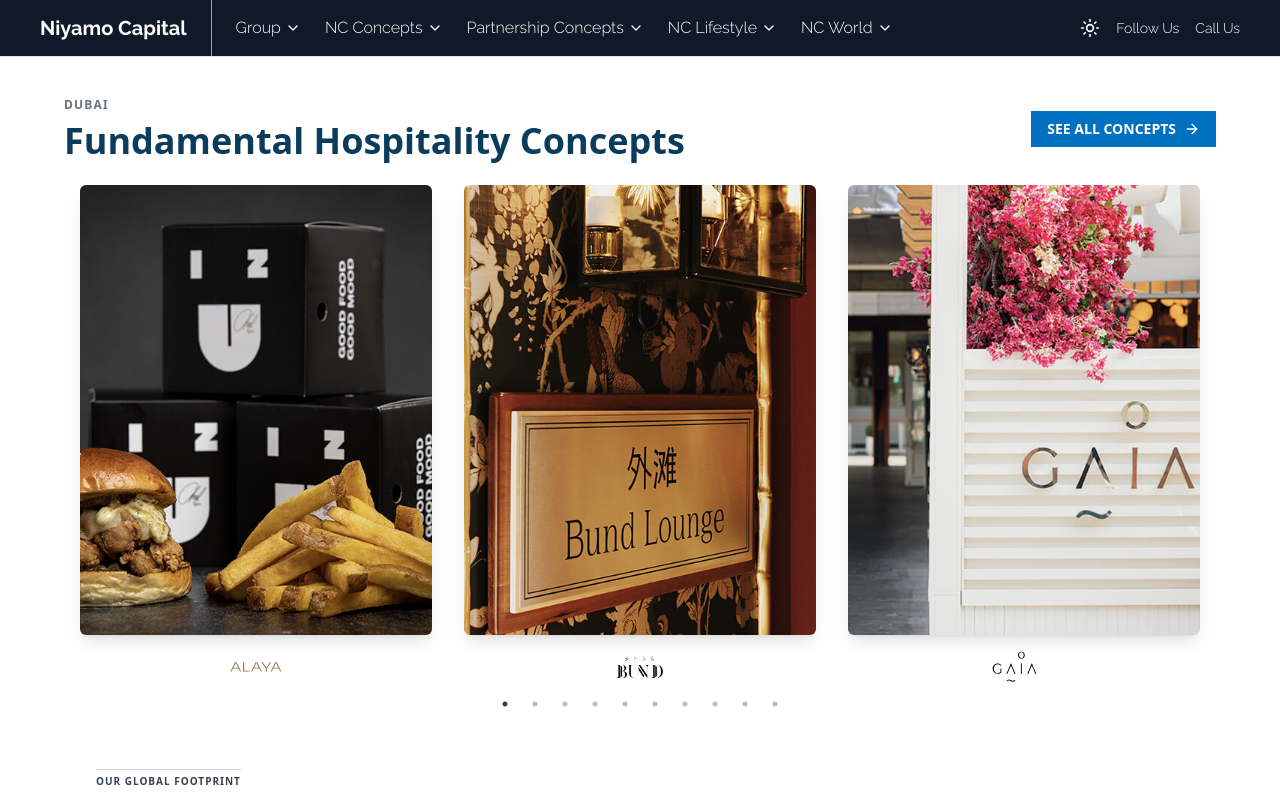
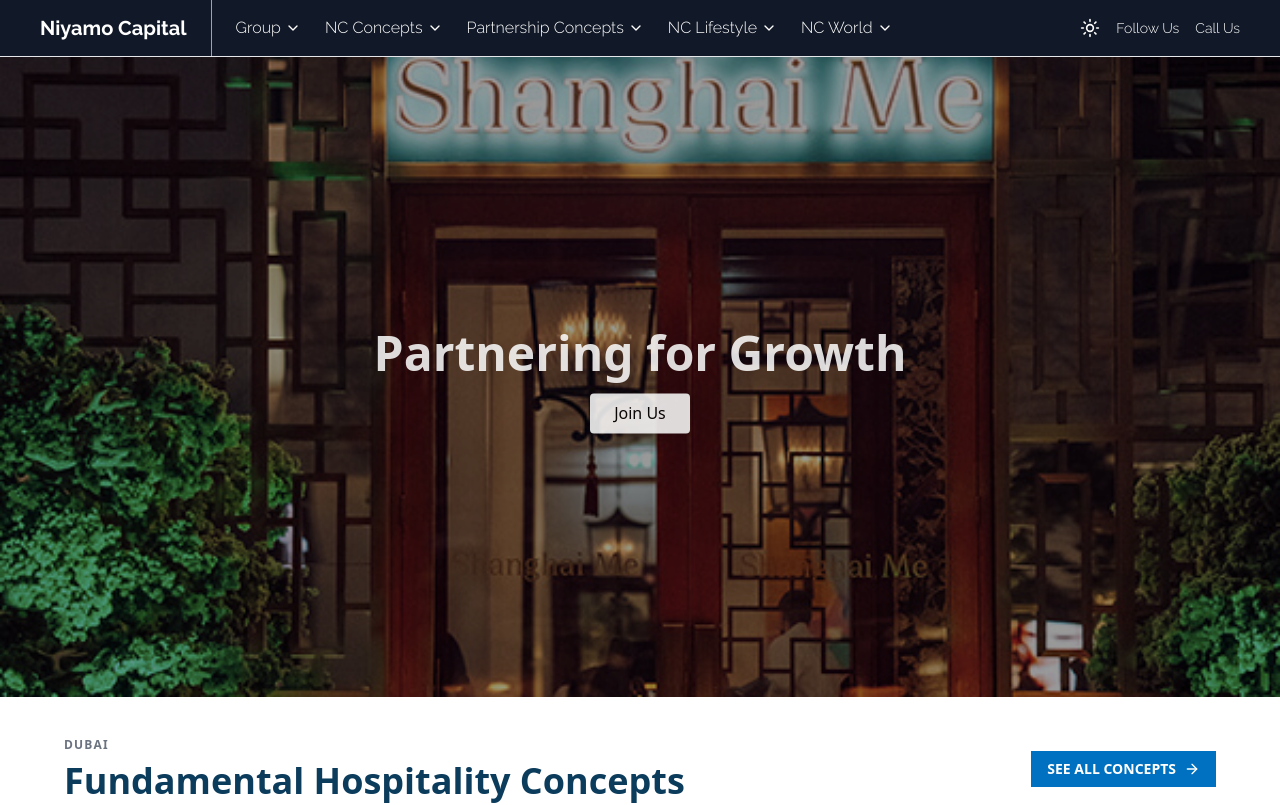
Before and after one commit to Chandan2812/Niyamo, a React (Vite) app: page / in a window 1280 px wide. Shown: the top 805 px of the page. Built offline with nearby package versions, Linux system fonts and the light colour scheme.

Commit message:
first commit for hero section

```diff
--- a/src/components/Hero.tsx
+++ b/src/components/Hero.tsx
@@ -0,0 +1,89 @@
+import { useEffect, useState } from "react";
+import { motion, AnimatePresence } from "framer-motion";
+import image1 from "../assets//slider Img/BUND-CONCEPT-1.jpg";
+import image2 from "../assets//slider Img/SHANGHAI-ME-CONCEPT-1_.jpg";
+import image3 from "../assets//slider Img/LyLa.jpg";
+
+const slides = [
+  {
+    image: image1,
+    title: "Empowering Ideas with Capital",
+    buttonText: "Learn More",
+  },
+  {
+    image: image2,
+    title: "Partnering for Growth",
+    buttonText: "Join Us",
+  },
+  {
+    image: image3,
+    title: "Shaping the Future Together",
+    buttonText: "Explore",
+  },
+];
+
+const Hero = () => {
+  const [[index, direction], setIndex] = useState<[number, number]>([0, 0]);
+
+  useEffect(() => {
+    const interval = setInterval(() => {
+      setIndex(([prev]) => [(prev + 1) % slides.length, 1]);
+    }, 5000);
+    return () => clearInterval(interval);
+  }, []);
+
+  const variants = {
+    enter: (direction: number) => ({
+      x: direction > 0 ? "100%" : "-100%",
+      opacity: 0,
+    }),
+    center: {
+      x: 0,
+      opacity: 1,
+    },
+    exit: (direction: number) => ({
+      x: direction > 0 ? "-100%" : "100%",
+      opacity: 0,
+    }),
+  };
+
+  return (
+    <div className="relative w-full h-[80vh] overflow-hidden">
+      <AnimatePresence initial={false} custom={direction}>
+        <motion.div
+          key={slides[index].image}
+          custom={direction}
+          variants={variants}
+          initial="enter"
+          animate="center"
+          exit="exit"
+          transition={{
+            x: { type: "spring", stiffness: 300, damping: 30 },
+            opacity: { duration: 0.2 },
+          }}
+          className="absolute inset-0 w-full h-full bg-cover bg-center"
+          style={{ backgroundImage: `url(${slides[index].image})` }}
+        >
+          <div className="w-full h-full bg-black/40 flex items-center justify-center">
+            <motion.div
+              key={slides[index].title}
+              initial={{ opacity: 0, y: 30 }}
+              animate={{ opacity: 1, y: 0 }}
+              transition={{ duration: 0.8, ease: "easeOut", delay: 0.3 }}
+              className="text-center text-white px-6"
+            >
+              <h1 className="text-3xl md:text-5xl font-bold mb-4">
+                {slides[index].title}
+              </h1>
+              <button className="bg-white text-black px-6 py-2 rounded shadow hover:bg-gray-200 transition">
+                {slides[index].buttonText}
+              </button>
+            </motion.div>
+          </div>
+        </motion.div>
+      </AnimatePresence>
+    </div>
+  );
+};
+
+export default Hero;
--- a/src/pages/Landing.tsx
+++ b/src/pages/Landing.tsx
@@ -1,3 +1,4 @@
+import Hero from "../components/Hero";
 import GlobalFootprintSection from "../components/HospitalityConcepts";
 import Navbar from "../components/Nav";
 import HospitalityConcepts from "../components/slider";
@@ -6,6 +7,7 @@
   return (
     <div>
       <Navbar />
+      <Hero />
       <HospitalityConcepts />
       <GlobalFootprintSection />
     </div>
```
